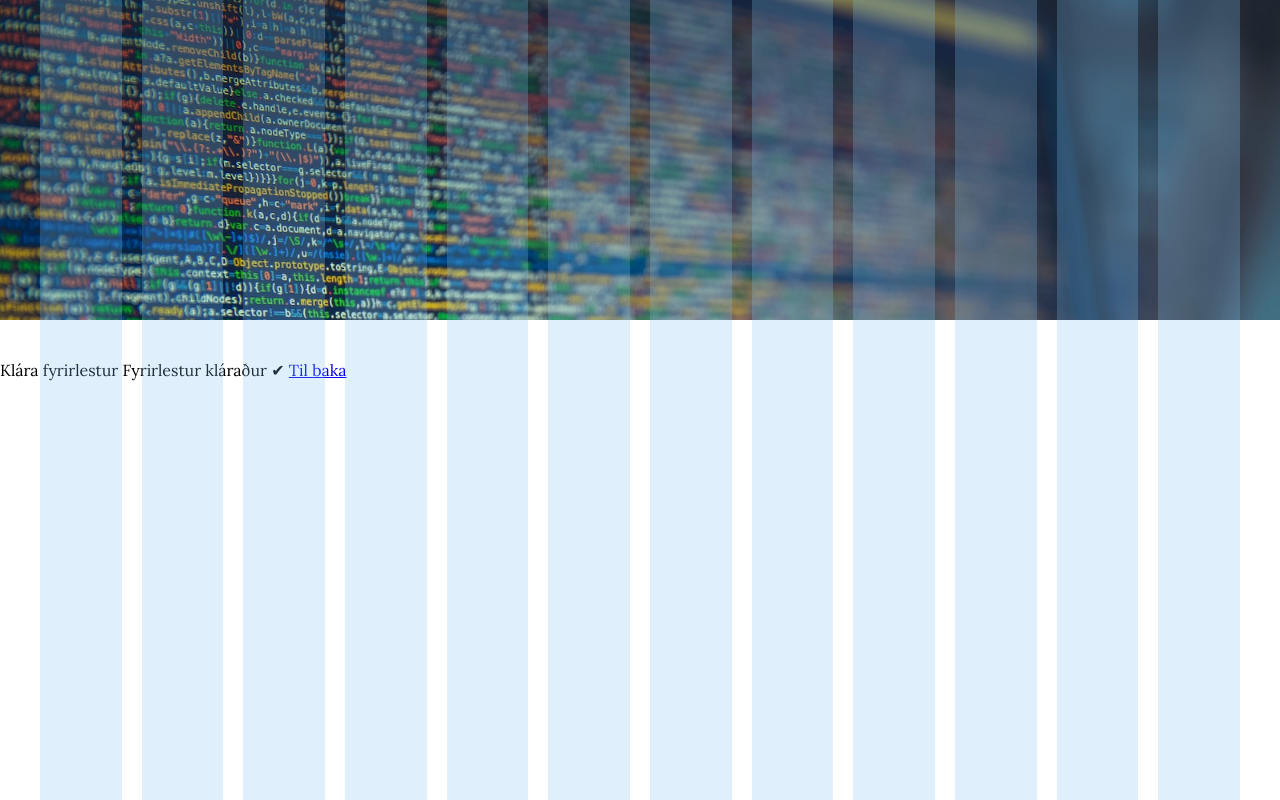
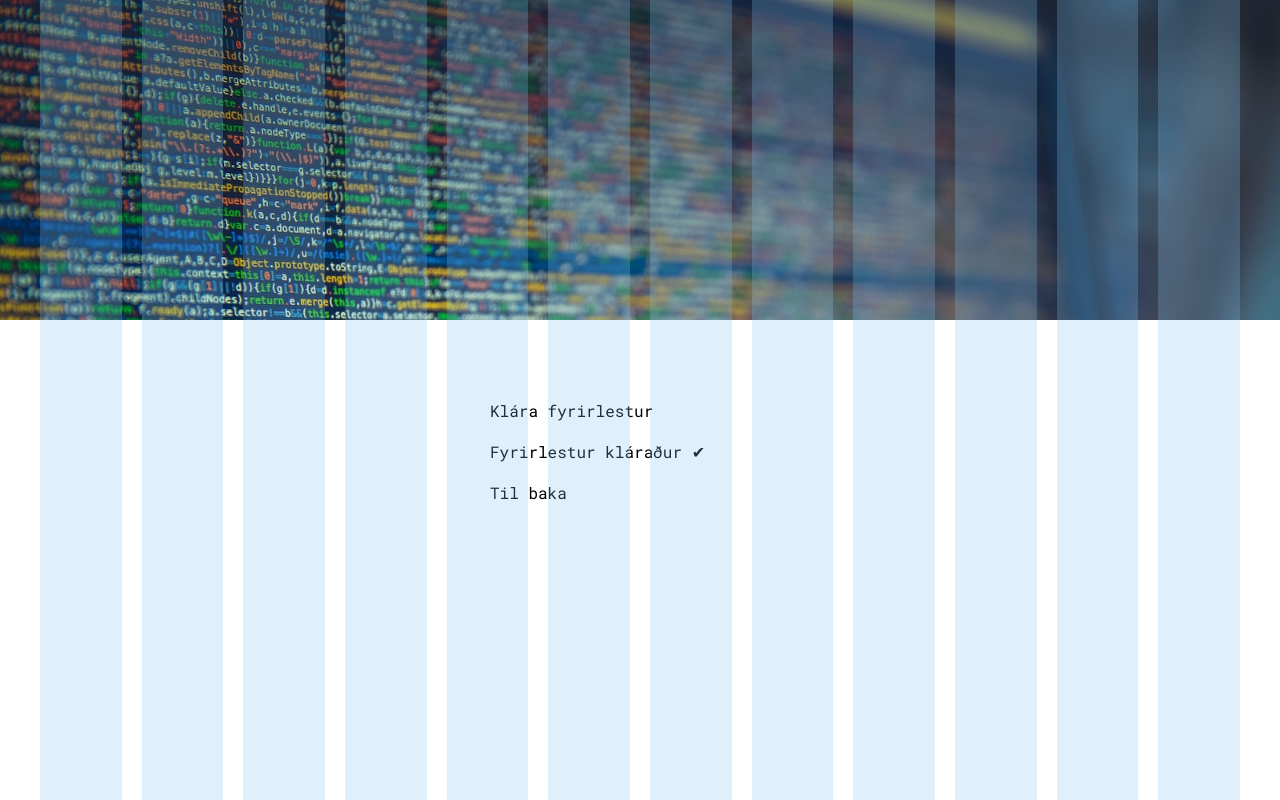
Before and after one commit to birgirorri/vef1-2018-h2, a website with bundled scripts: page fyrirlestur.html in a window 1280 px wide. Built offline with nearby package versions, Linux system fonts and the light colour scheme.

Commit message:
footer og ehv

```diff
--- a/src/styles/fyrirlestur.scss
+++ b/src/styles/fyrirlestur.scss
@@ -36,6 +36,9 @@ iframe {
   @include columns(8);
   margin : auto;
   display: flex;
+  margin-top: $gutter;
+  margin-bottom: $gutter;
+
 }
 
 
@@ -67,4 +70,27 @@ blockquote .quote__attribute {
   @include columns(8);
   margin : auto;
   display: flex;
+  flex-direction: column;
+  padding-left:0px;
+  margin-bottom: 20px;
 }
+
+.lecture .list .list__item{
+  padding: 10px;
+}
+
+.footer{
+  height: 30vh;
+  padding-top: 20px;
+
+}
+
+.footer :nth-child(n){
+  padding-top:20px;
+  @include columns(3);
+  display: flex;
+  margin:auto;
+  font-family: $font-heading;
+  text-decoration: none;
+  color:black;
+}
```
